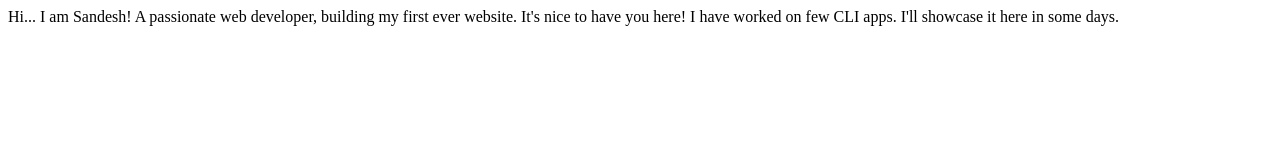
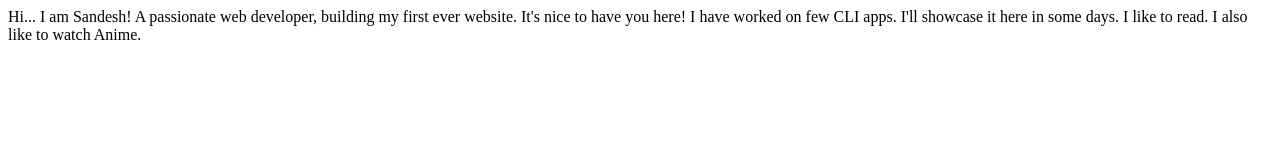
Before and after one commit to sandeshdhabarde/user-portfolio, a plain HTML site: page index.html in a window 1280 px wide. Drawn offline with Linux system fonts and the light colour scheme.

Commit message:
update interests

```diff
--- a/index.html
+++ b/index.html
@@ -11,5 +11,7 @@
     It's nice to have you here!
 
     I have worked on few CLI apps. I'll showcase it here in some days.
+
+    I like to read. I also like to watch Anime.
 </body>
 </html>
```
